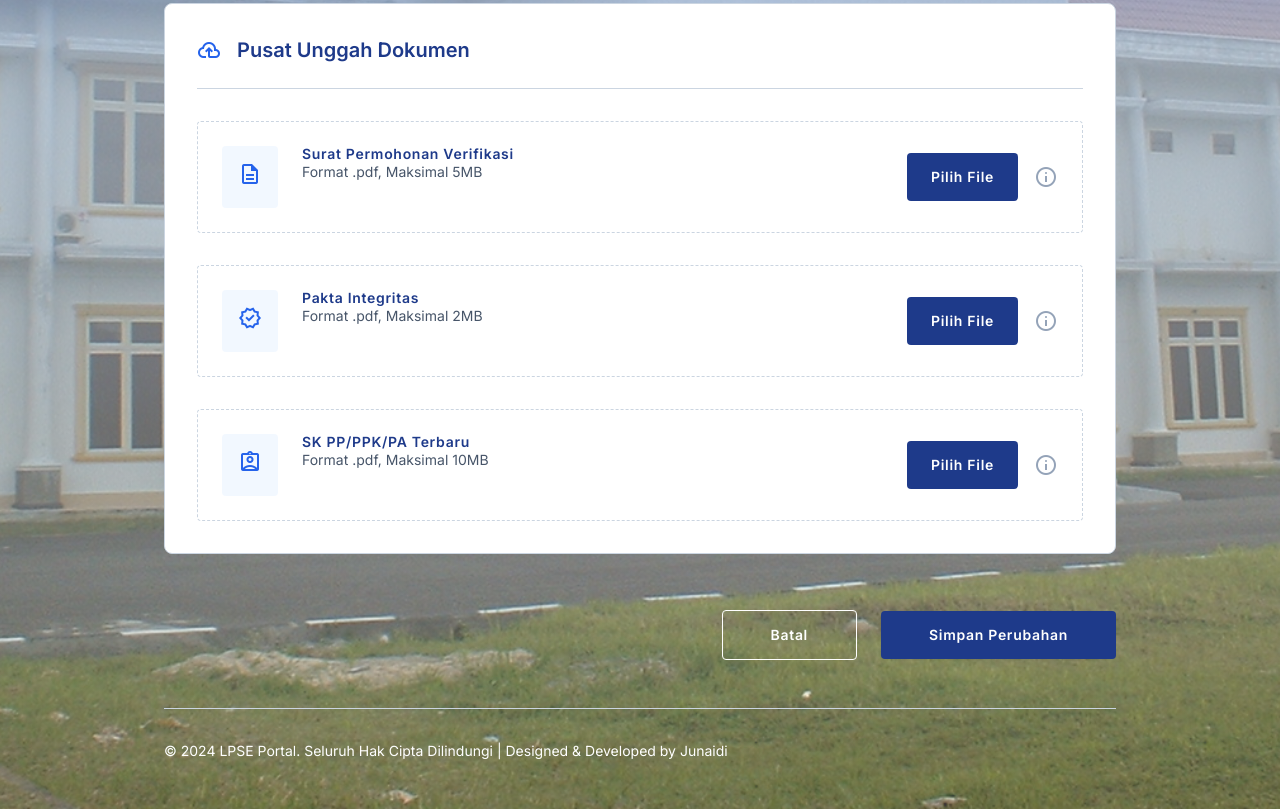
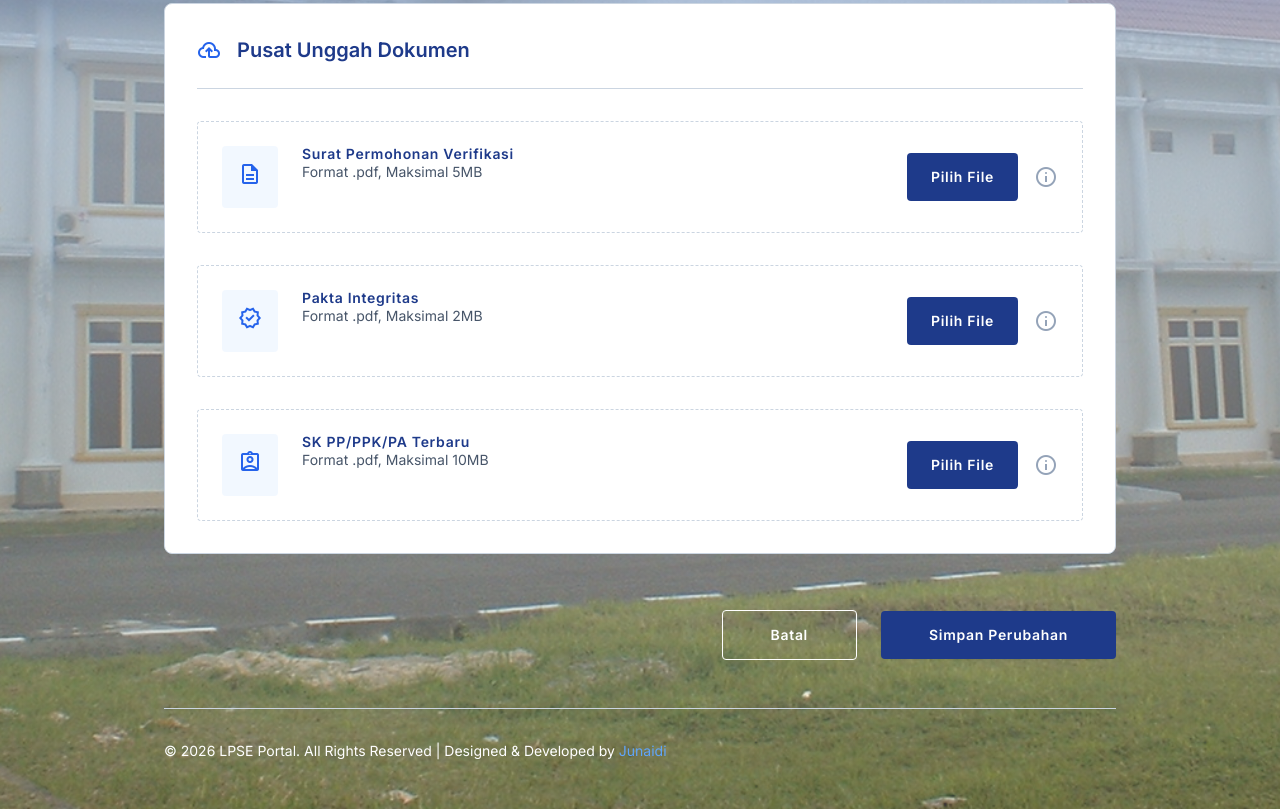
Before and after one commit to helpdeskukpbjbungo-lang/verifikasi-berkas, a React (Vite) app: page /edit-pengajuan/1 in a window 1280 px wide. Shown: the part 711-1520 px from the top of the page. Built offline with nearby package versions, Linux system fonts and the light colour scheme; no server answers; the database is empty.

Commit message:
update footer

```diff
--- a/src/pages/CekStatus.jsx
+++ b/src/pages/CekStatus.jsx
@@ -415,8 +415,8 @@ export default function CekStatus() {
               <span className="text-body-sm font-body-sm">Estimasi verifikasi: 2-3 hari kerja</span>
             </div>
           </div>
-          <div className="text-white text-body-sm font-body-sm">
-            © 2026 LPSE Portal. Seluruh Hak Cipta Dilindungi | Designed & Developed by Junaidi
+          <div className="text-white font-body-sm text-body-sm">
+            © 2026 LPSE Portal. All Rights Reserved | Designed & Developed by <a href="https://card-profile-tawny.vercel.app" target="_blank" rel="noopener noreferrer" className="text-blue-400 hover:text-blue-300">Junaidi</a>
           </div>
         </footer>
       </main>
--- a/src/pages/EditPengajuan.jsx
+++ b/src/pages/EditPengajuan.jsx
@@ -671,7 +671,7 @@ export default function EditPengajuan() {
 
         <footer className="mt-xl border-t border-outline-variant pt-lg flex flex-col md:flex-row justify-between items-center gap-md">
           <div className="text-white font-body-sm text-body-sm">
-            © 2024 LPSE Portal. Seluruh Hak Cipta Dilindungi | Designed & Developed by Junaidi
+            © 2026 LPSE Portal. All Rights Reserved | Designed & Developed by <a href="https://card-profile-tawny.vercel.app" target="_blank" rel="noopener noreferrer" className="text-blue-400 hover:text-blue-300">Junaidi</a>
           </div>
         </footer>
       </main>
--- a/src/pages/KolomCekStatus.jsx
+++ b/src/pages/KolomCekStatus.jsx
@@ -87,9 +87,9 @@ export default function KolomCekStatus() {
               <span className="text-body-sm font-body-sm">Estimasi verifikasi: 2-3 hari kerja</span>
             </div>
           </div>
-          <div className="text-white text-body-sm font-body-sm">
-            © 2026 LPSE Portal. Seluruh Hak Cipta Dilindungi | Designed & Developed by Junaidi
-          </div>
+          <div className="text-white font-body-sm text-body-sm">
+          © 2026 LPSE Portal. All Rights Reserved | Designed & Developed by <a href="https://card-profile-tawny.vercel.app" target="_blank" rel="noopener noreferrer" className="text-blue-400 hover:text-blue-300">Junaidi</a>
+        </div>
         </footer>
       </main>
     </div>
```
